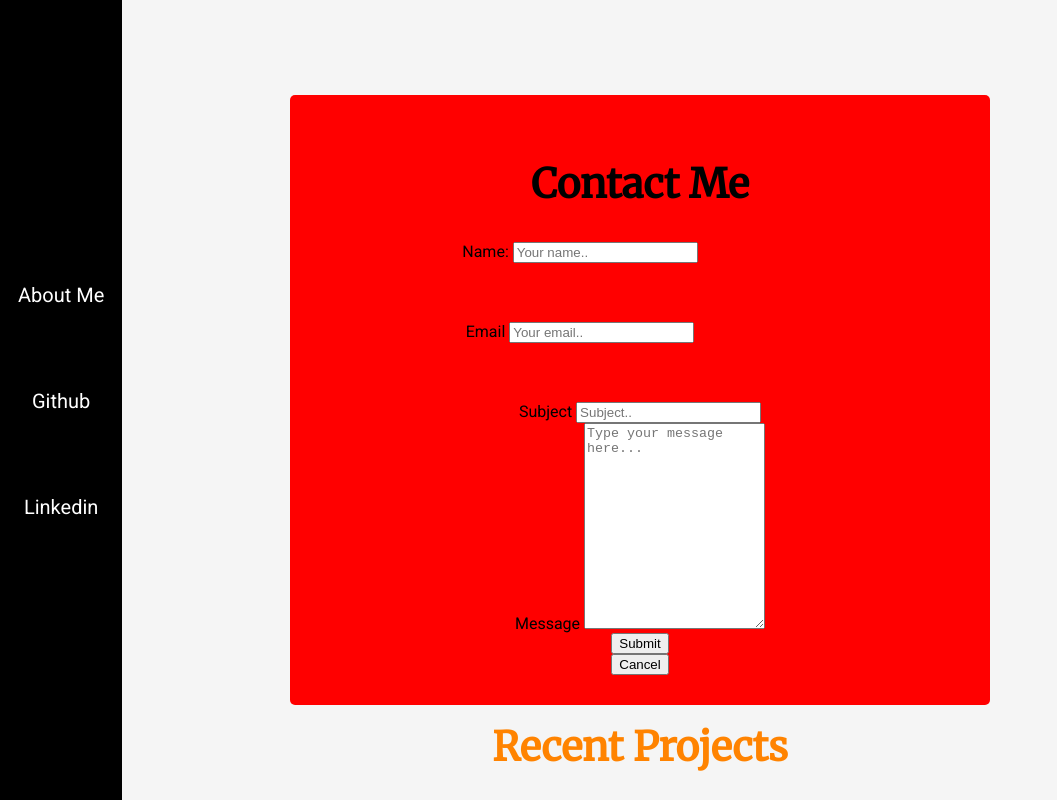
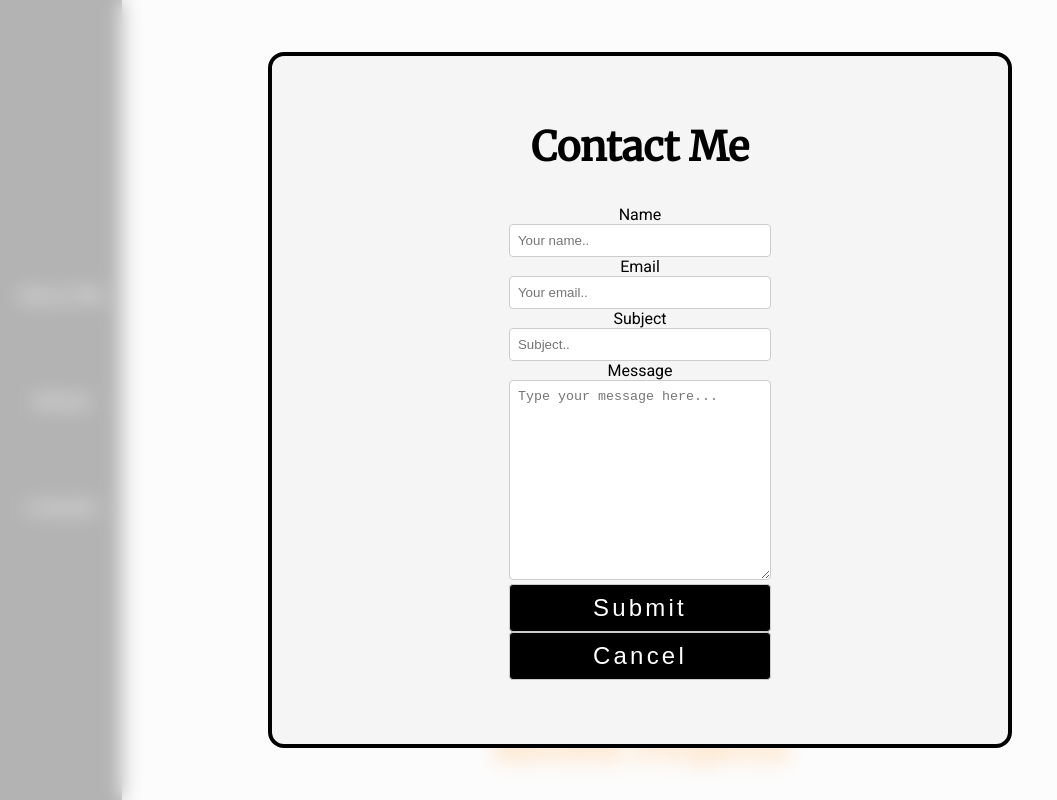
Before and after one commit to ben-woodard/BenjaminWoodardPortfolio, a plain HTML site: page src/index.html in a window 1280 px wide. Both pictures are taken after a click on the button "Contact". Shown: the top 800 px of the page, without its empty margins (0-1057 px from the left). Drawn offline with Linux system fonts and the light colour scheme; no server answers.

Commit message:
completed

```diff
--- a/css/index.css
+++ b/css/index.css
@@ -171,6 +171,7 @@ z-index: 2;
 
 /* Contact Modal Container */
 
+/* Modal container */
 .contact-modal-container {
   display: flex;
   align-items: center;
@@ -178,32 +179,91 @@ z-index: 2;
   height: 100%;
   width: 100%;
   position: fixed;
-  opacity:0;
+  opacity: 0;
   pointer-events: none;
   top: 0;
   bottom: 0;
   transition: opacity 0.3s ease;
+  z-index: 1000; /* Ensure it is above the overlay */
 }
 
+/* Show the modal container */
 .contact-modal-container.show {
   pointer-events: auto;
   opacity: 1;
 }
 
+/* Modal styling */
 .contact-modal {
-  background-color: red;
-  width: 100%;
-  border-radius: 5px;
-  padding: 30px 50px;
-  width:600px;
+  background-color: whitesmoke;
+  border: .25rem solid black;
+  border-radius: 1rem;
+  padding: 2rem 3rem 4rem 3rem;
+  width: 40rem;
+  height: auto;
   max-width: 100%;
   text-align: center;
-
+  display: flex;
+  flex-direction: column;
+  justify-content: space-between;
 }
 
-.contact-element{
-  height: 5rem;
-  width: 80%;
+/* Form container */
+#form-container {
+  width: 100%;
+  display: flex;
+  flex-direction: column;
+  align-items: center;
+  gap: 1rem; /* Even vertical spacing */
+}
+
+/* Form elements */
+#form-container input,
+#form-container textarea,
+#form-container button {
+  width: 100%;
+  padding: .5rem;
+  border: 1px solid #ccc;
+  border-radius: 0.25rem;
+  box-sizing: border-box;
+}
+
+/* Contact button */
+.contact-button{
+  border: 1px solid black;
+  border-radius: 2rem;
+  height: 3rem;
+  padding: .5rem 1rem;
+  background-color: black;
+  color: white;
+  text-decoration: none;
+  font-size: 1.5rem;
+  letter-spacing: .2rem;
+}
+
+.contact-button:hover{
+  background-color: rgba(255, 131, 0, 1);
+}
+
+/* Background overlay for blurring */
+.background-overlay {
+  position: fixed;
+  top: 0;
+  left: 0;
+  width: 100%;
+  height: 100%;
+  background: rgba(255, 255, 255, 0.7);
+  backdrop-filter: blur(10px); /* Apply blur effect */
+  opacity: 0;
+  pointer-events: none;
+  transition: opacity 0.3s ease;
+  z-index: 999; /* Ensure it is behind the modal */
+}
+
+/* Show the overlay when modal is open */
+.contact-modal-container.show ~ .background-overlay {
+  opacity: 1;
+  pointer-events: auto;
 }
 
 /* Projects Section */
--- a/src/index.html
+++ b/src/index.html
@@ -58,19 +58,23 @@
       <h2 id="projects-header">Recent Projects</h2>
       <div id="projects-section">
         <div class="project-container">
-          <img class="project-image" src="../resources/images/twitter_api.png"/>
+          <img class="project-image" src="../resources/images/twitter_api.png" />
           <div class="project-info">
-            <h3><a class="project-link" href="https://github.com/ben-woodard/twitter-clone-springAPI">Twitter API Clone</a></h3>
-            <p>A Spring Boot API built to mock Twitter server CRUD operations.  Built using SpringBoot, Java, Spring JPA, Hibernate, postgreSQL</p>
+            <h3><a class="project-link" href="https://github.com/ben-woodard/twitter-clone-springAPI">Twitter API
+                Clone</a></h3>
+            <p>A Spring Boot API built to mock Twitter server CRUD operations. Built using SpringBoot, Java, Spring JPA,
+              Hibernate, postgreSQL</p>
           </div>
         </div>
         <div class="project-split">
         </div>
         <div class="project-container">
-          <img class="project-image" src="../resources/images/brewDay.png"/>
+          <img class="project-image" src="../resources/images/brewDay.png" />
           <div class="project-info">
-            <h3><a class="project-link" href="https://github.com/ben-woodard/brewDayApp">BrewDay - Brewing Software</a></h3>
-            <p>An inventory and task management software for craft beverage production.  Built with Spring Boot, Java, JavaScript
+            <h3><a class="project-link" href="https://github.com/ben-woodard/brewDayApp">BrewDay - Brewing Software</a>
+            </h3>
+            <p>An inventory and task management software for craft beverage production. Built with Spring Boot, Java,
+              JavaScript
               Thymeleaf, Spring JPA, Hibernate, mySQL
             </p>
           </div>
@@ -78,10 +82,12 @@
         <div class="project-split">
         </div>
         <div class="project-container">
-          <img class="project-image" src="../resources/images/chatApp.png"/>
+          <img class="project-image" src="../resources/images/chatApp.png" />
           <div class="project-info">
-            <h3><a class="project-link" href="https://github.com/ben-woodard/chatApplicationPolling">Chat Application - Slack Clone</a></h3>
-            <p>A Slack clone where users join channels and send messages, updated through JavaScript polling technique.  Built with Spring Boot,
+            <h3><a class="project-link" href="https://github.com/ben-woodard/chatApplicationPolling">Chat Application -
+                Slack Clone</a></h3>
+            <p>A Slack clone where users join channels and send messages, updated through JavaScript polling technique.
+              Built with Spring Boot,
               Java, Thymeleaf, JavaScript, Hibernate, mySQL
             </p>
           </div>
@@ -89,19 +95,22 @@
         <div class="project-split">
         </div>
         <div class="project-container">
-          <img class="project-image" src="../resources/images/credVal.png"/>
+          <img class="project-image" src="../resources/images/credVal.png" />
           <div class="project-info">
-            <h3><a class="project-link" href="https://github.com/ben-woodard/creditCardValidation">Credit Card Validation</a></h3>
+            <h3><a class="project-link" href="https://github.com/ben-woodard/creditCardValidation">Credit Card
+                Validation</a></h3>
             <p>A JavaScript functional program used to intake and analyze validity of credit card numbers</p>
           </div>
         </div>
         <div class="project-split">
         </div>
         <div class="project-container">
-          <img class="project-image" src="../resources/images/jobTracking.png"/>
+          <img class="project-image" src="../resources/images/jobTracking.png" />
           <div class="project-info">
-            <h3><a class="project-link" href="https://github.com/jeffpodmayer/JobTrackingApp">Job Application Tracking</a></h3>
-            <p>A software designed to track job applications for a user by company and date. Built with Spring Boot, Java,
+            <h3><a class="project-link" href="https://github.com/jeffpodmayer/JobTrackingApp">Job Application
+                Tracking</a></h3>
+            <p>A software designed to track job applications for a user by company and date. Built with Spring Boot,
+              Java,
               Thymeleaf, Spring JPA, Hibernate, mySQL</p>
           </div>
         </div>
@@ -113,10 +122,11 @@
 
     <div class="contact-modal-container" id="contact-modal-container">
       <div class="contact-modal">
-        <h2>Contact Me</h2>
+        <h2 id="contact-modal-header">Contact Me</h2>
+        <div id="form-container">
           <form action="https://formsubmit.co/benjaminwoodard93@gmail.com" method="POST">
             <div class="contact-element">
-            <label>Name:</label>
+              <label>Name</label>
               <input type="text" id="name" name="name" placeholder="Your name.." required>
             </div>
             <div class="contact-element">
@@ -133,13 +143,14 @@
                 required></textarea>
             </div>
             <div>
-            <input id="contact-modal-send" type="submit" value="Submit">
+              <input class="contact-button" id="contact-modal-send" type="submit" value="Submit">
             </div>
+            <button class="contact-button" id="contact-modal-close">Cancel</button>
           </form>
-        <button id="contact-modal-close">Cancel</button>
         </div>
       </div>
-
+    </div>
+    <div class="background-overlay"></div>
   </main>
   <script src="../js/index.js"></script>
 </body>
```
Lines whose indentation alone changed are shown as unchanged.
